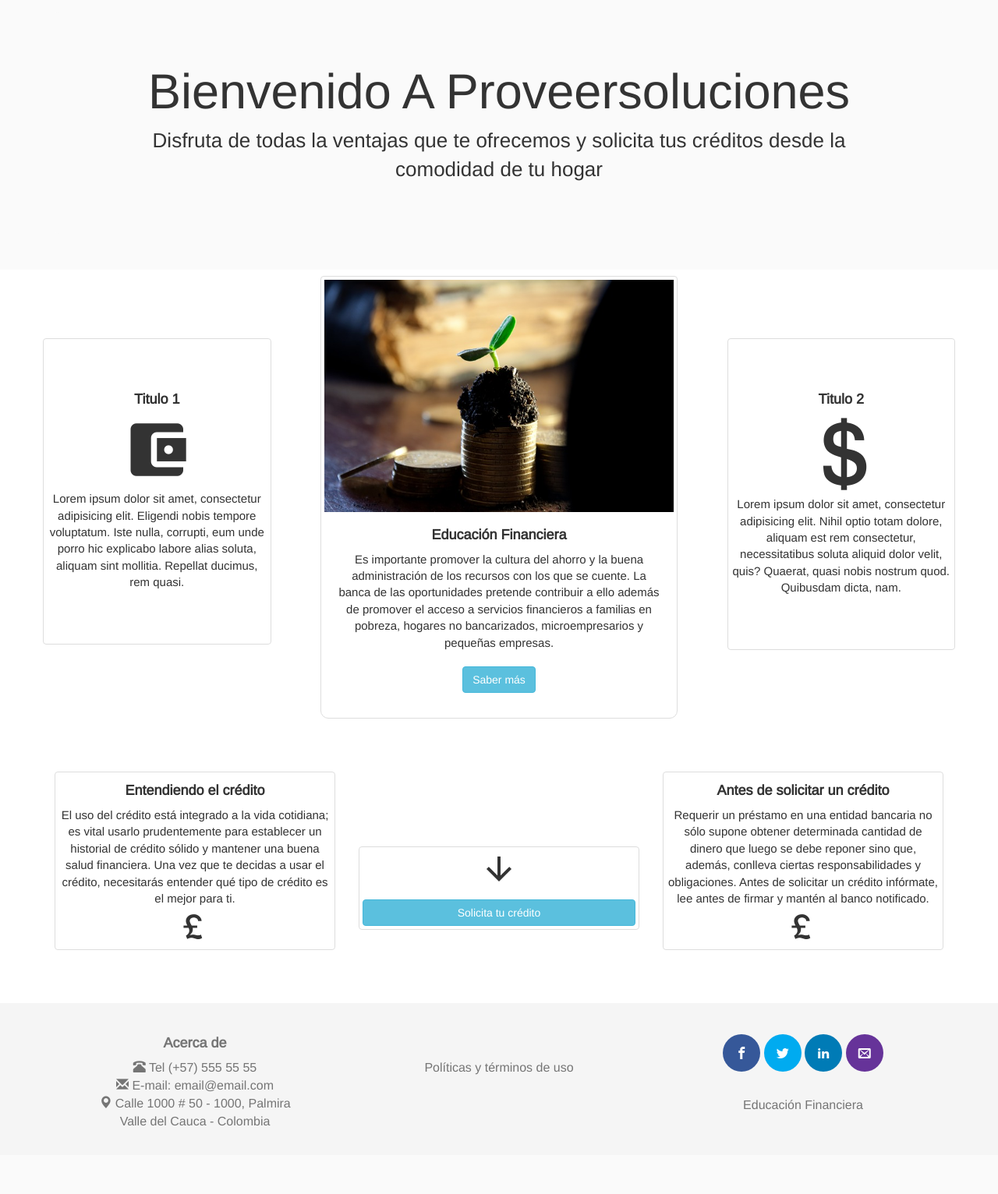
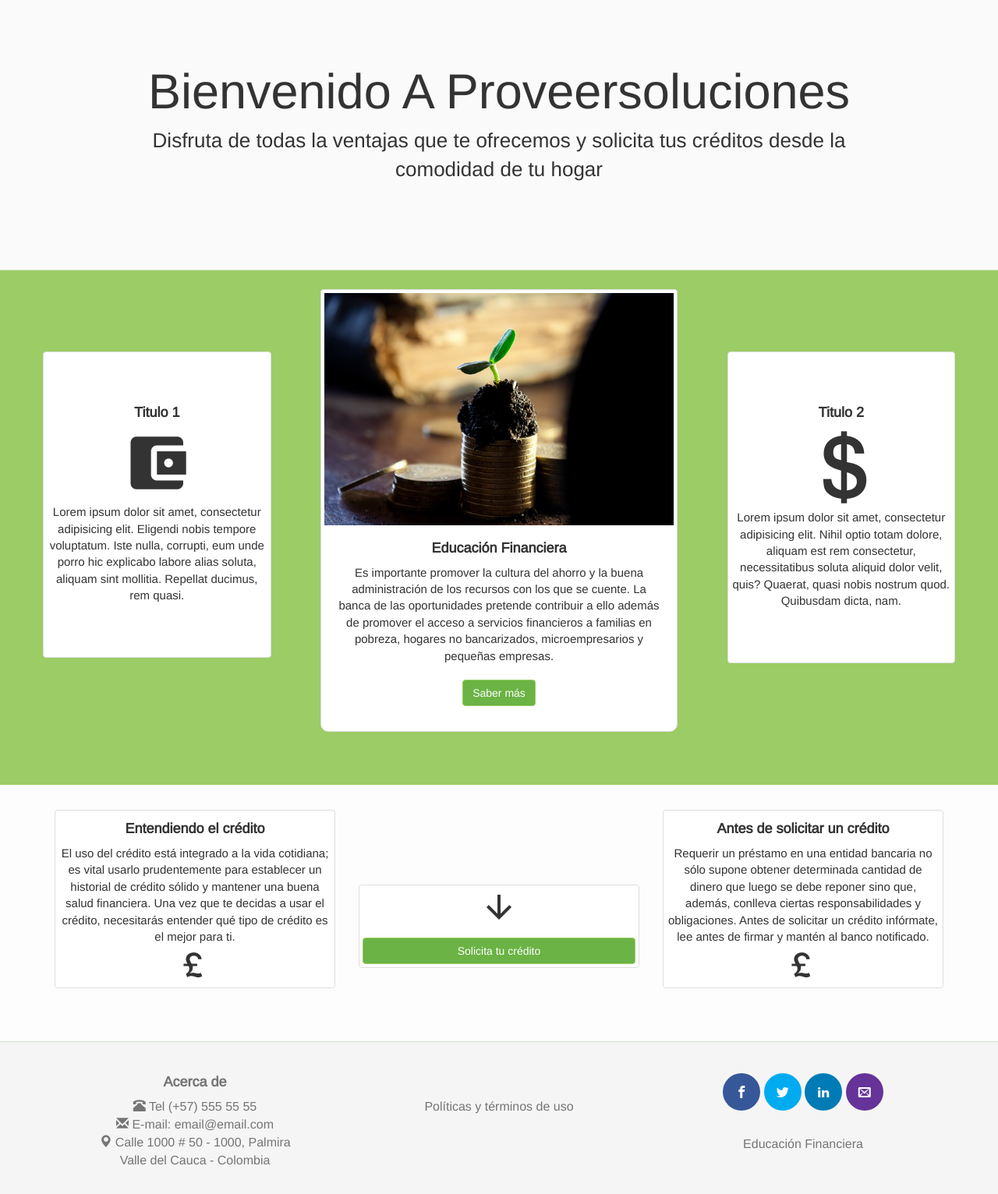
Before and after one commit to maasprilla/bancoapp, a PHP site: page /pages/bienvenido.php in a window 1280 px wide. Shown: the part 113-1645 px from the top of the page at 78% size. Before the commit the page ends 1558 px from the top, so only its background shows below. Run offline with PHP 8.4, Linux system fonts and the light colour scheme; some libraries are stand-ins or nearby versions; some web fonts are replaced.

Commit message:
mejoras detalles interfaces

```diff
--- a/pages/bienvenido.php
+++ b/pages/bienvenido.php
@@ -114,7 +114,7 @@
 								<i class="material-icons" style="font-size:48px">arrow_downward</i>
 							</div>
 							<div class="WelcomeCreditReqLink-container">
-								<a href="credito.html" class="WelcomeCreditReq-link btn btn-info">Solicita tu crédito</a>
+								<a href="credito.php" class="WelcomeCreditReq-link btn btn-info">Solicita tu crédito</a>
 							</div>
 						</div>
 					</div>
--- a/pages/css/bienvenido.css
+++ b/pages/css/bienvenido.css
@@ -151,6 +151,7 @@ ul.nav>li>a:hover {
 .WelcomeHeaderMajor-container {
   padding: 1em 0;
   background: #fafafa;
+  border-bottom: 1px solid #c8e6c9;
 }
 
 section.WelcomeHeaderMajor-container>div.container>div.jumbotron {
@@ -162,8 +163,9 @@ div.jumbotron>p.WelcomeHeader-text {
 }
 
 .WelcomeDescMajor-container {
-  padding-top: 0.5em;
+  padding-top: 1.5em;
   padding-bottom: 3em;
+  background: #9ccc65;
 }
 
 .WelcomeDescription-imageContainer {
@@ -193,8 +195,21 @@ div.jumbotron>p.WelcomeHeader-text {
   font-size: 15px;
 }
 
+div.WelcomeDescriptionLink-container>a.btn-info {
+  background-color: #6ab344;
+  border-color: #9ccc65;
+}
+
+/**div.WelcomeDescriptionLink-container>a.btn-info:hover {
+  background-color: #9ccc65;
+  border-color: #6ab344;
+}**/
+
 .WelcomeCreditReqMajor-container {
   padding-bottom: 3em;
+  padding-top: 2em;
+  background: #fdfdfd;
+  border-bottom: 1px solid #c8e6c9;
 }
 
 .WelcomeCreditReq-text {
@@ -205,6 +220,16 @@ div.jumbotron>p.WelcomeHeader-text {
 .WelcomeCreditReqLink-container {
   margin-top: 0.5em;
 }
+
+div.WelcomeCreditReqLink-container>a.btn-info {
+  background-color: #6ab344;
+  border-color: #9ccc65;
+}
+
+/*div.WelcomeCreditReqLink-container>a.btn-info:hover {
+  background-color: #9ccc65;
+  border-color: #6ab344;
+}*/
 
 .WelcomeCreditReq-link {
   width: 100%;
--- a/pages/portafolioservicios.php
+++ b/pages/portafolioservicios.php
@@ -56,14 +56,14 @@
 						<p class="Missiontext">Lorem ipsum dolor sit amet, consectetur adipisicing elit. Saepe unde ab illum voluptas repellat porro quidem dolore perferendis architecto. Illo, tempore. Obcaecati inventore placeat temporibus, pariatur odio iure id labore.</p>
 					</div>
 					<div class="col-md-6">
-						<img src="../static/images/.jpg" alt="Mission" class="img-responsive thumbnail hvr-glow hvr-round-corners CreditRequestImage" style="max-width:100%">
+						<img src="../static/images/.jpg" alt="Mission" class="img-responsive hvr-glow hvr-round-corners CreditRequestImage" style="max-width:100%">
 					</div>
 				</div>
 			</div>
 			<div class="container VisionContainer">
 				<div class="row VisionInfo-container">
 					<div class="col-md-6">
-						<img src="../static/images/.jpg" alt="Vision" class="img-responsive thumbnail hvr-glow hvr-round-corners CreditRequestImage" style="max-width:100%">
+						<img src="../static/images/.jpg" alt="Vision" class="img-responsive hvr-glow hvr-round-corners CreditRequestImage" style="max-width:100%">
 					</div>
 					<div class="col-md-6">
 						<h2 class="text-center VisioTitle">Visión</h2>
```
Also changed, not shown: pages/css/portafolioservicios.css (+26 -2 lines), pages/css/iniciarsesion.css (line endings or trailing spaces).
